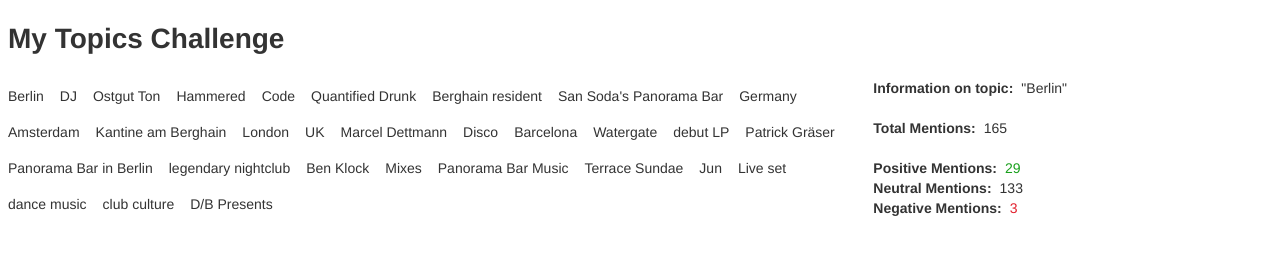
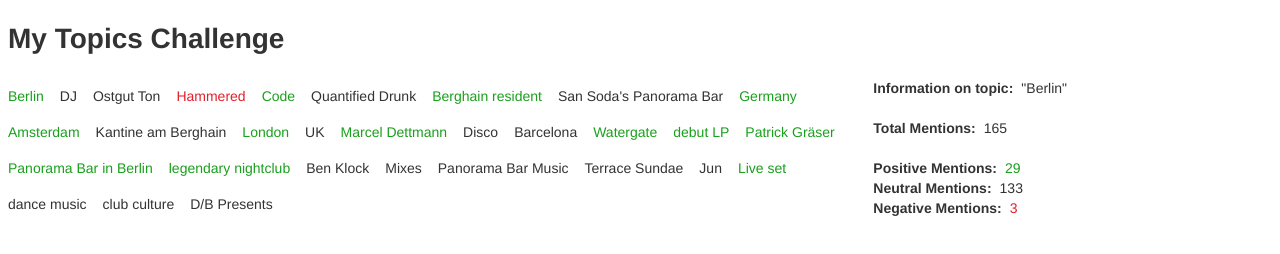
Before and after one commit to Jafferwaffer/WordCloud, a React app: page / in a window 1280 px wide. Built offline with nearby package versions, Linux system fonts and the light colour scheme.

Commit message:
Colour word based on sentiment score

```diff
--- a/src/js/topicWord.js
+++ b/src/js/topicWord.js
@@ -1,7 +1,18 @@
 import React from 'react';
 
-export default ({ label, size, colour, selected, onClick }) => (
-  <div className={`topic-word ${colour} ${size} ${selected}`} onClick={onClick}>
-    {label}
-  </div>
-);
+export default ({ label, size, score, selected, onClick }) => {
+  let sentiment;
+  if (score > 60) {
+    sentiment = 'positive';
+  } else if (score < 40) {
+    sentiment = 'negative';
+  } else {
+    sentiment = 'neutral';
+  }
+
+  return (
+    <div className={`topic-word ${sentiment} ${size} ${selected}`} onClick={onClick}>
+      {label}
+    </div>
+  );
+}
--- a/src/js/wordCloud.js
+++ b/src/js/wordCloud.js
@@ -27,6 +27,7 @@
               <TopicWord
                 key={topic.id}
                 label={topic.label}
+                score={topic.sentimentScore}
                 onClick={e => this.handleTopicClick(topic, e)}
               />
             )}
--- a/src/styles/index.css
+++ b/src/styles/index.css
@@ -1,3 +1,8 @@
+:root {
+  --green-color: #19a01c;
+  --red-color: #e2202d;
+}
+
 body {
   width: 100%;
 }
@@ -11,11 +16,26 @@
   display: inline-block;
 }
 
+/* Cloud words */
 .topic-word {
   display: inline-block;
   margin: 8px;
+  cursor: pointer;
 }
 
+.topic-word:hover {
+  font-weight: bold;
+}
+
+.topic-word.positive {
+  color: var(--green-color);
+}
+
+.topic-word.negative {
+  color: var(--red-color);
+}
+
+/* Side Panel */
 .side-panel {
   width: 90%;
   display: inline-block;
@@ -37,9 +57,9 @@
 }
 
 .side-panel .positive-count {
-  color: #19a01c;
+  color: var(--green-color);
 }
 
 .side-panel .negative-count {
-  color: #e2202d;
+  color: var(--red-color);
 }
```
